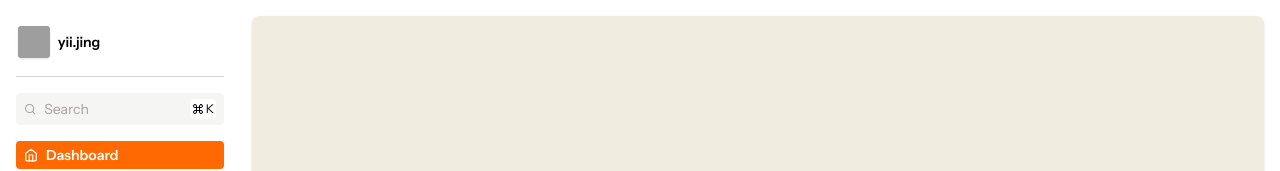
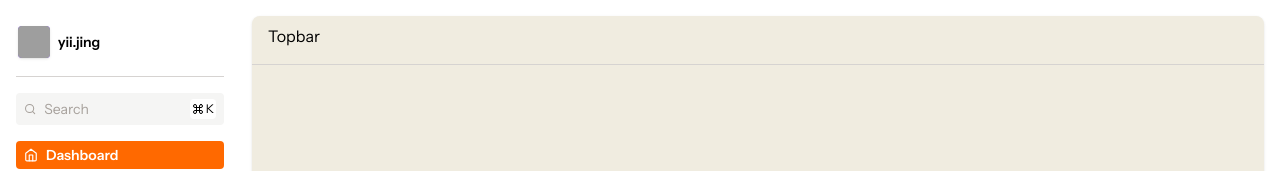
Before and after one commit to samuelngry/Coinly, a React (Vite) app in the folder client/: page /dashboard in a window 1280 px wide. Shown: the top 171 px of the page. Built offline with nearby package versions, Linux system fonts and the light colour scheme; grey boxes are pictures that could not be loaded; a web font is replaced by a local one.

Commit message:
feat: add topBar section for dashboard portion

```diff
--- a/client/src/components/dashboard/Dashboard.jsx
+++ b/client/src/components/dashboard/Dashboard.jsx
@@ -1,9 +1,10 @@
 import React from 'react'
+import TopBar from './TopBar'
 
 const Dashboard = () => {
   return (
-    <div style={{ backgroundColor: 'var(--old-lace)' }} className='rounded-lg pb-4 shadow h-[200vh]'>
-
+    <div style={{ backgroundColor: 'var(--old-lace)' }} className='rounded-lg shadow h-[200vh]'>
+        <TopBar />
     </div>
   )
 }
--- /dev/null
+++ b/client/src/components/dashboard/TopBar.jsx
@@ -0,0 +1,11 @@
+import React from 'react'
+
+const TopBar = () => {
+  return (
+    <div className='border-b px-4 mb-4 mt-2 pb-4 border-stone-300'>
+      Topbar
+    </div>
+  )
+}
+
+export default TopBar
--- a/client/src/components/sidebar/Account.jsx
+++ b/client/src/components/sidebar/Account.jsx
@@ -1,6 +1,6 @@
 const Account = () => {
   return (
-    <div className="border-b mb-4 mt-2 pb-4 border-stone-300 mr-4">
+    <div className="border-b mb-4 pb-4 mt-2 border-stone-300 mr-4">
       <button className="flex p-0.5 hover:bg-stone-200 rounded transition-colors relative gap-2 w-full items-center">
         <img
             src="https://api.dicebear.com/9.x/notionists/svg"
```
